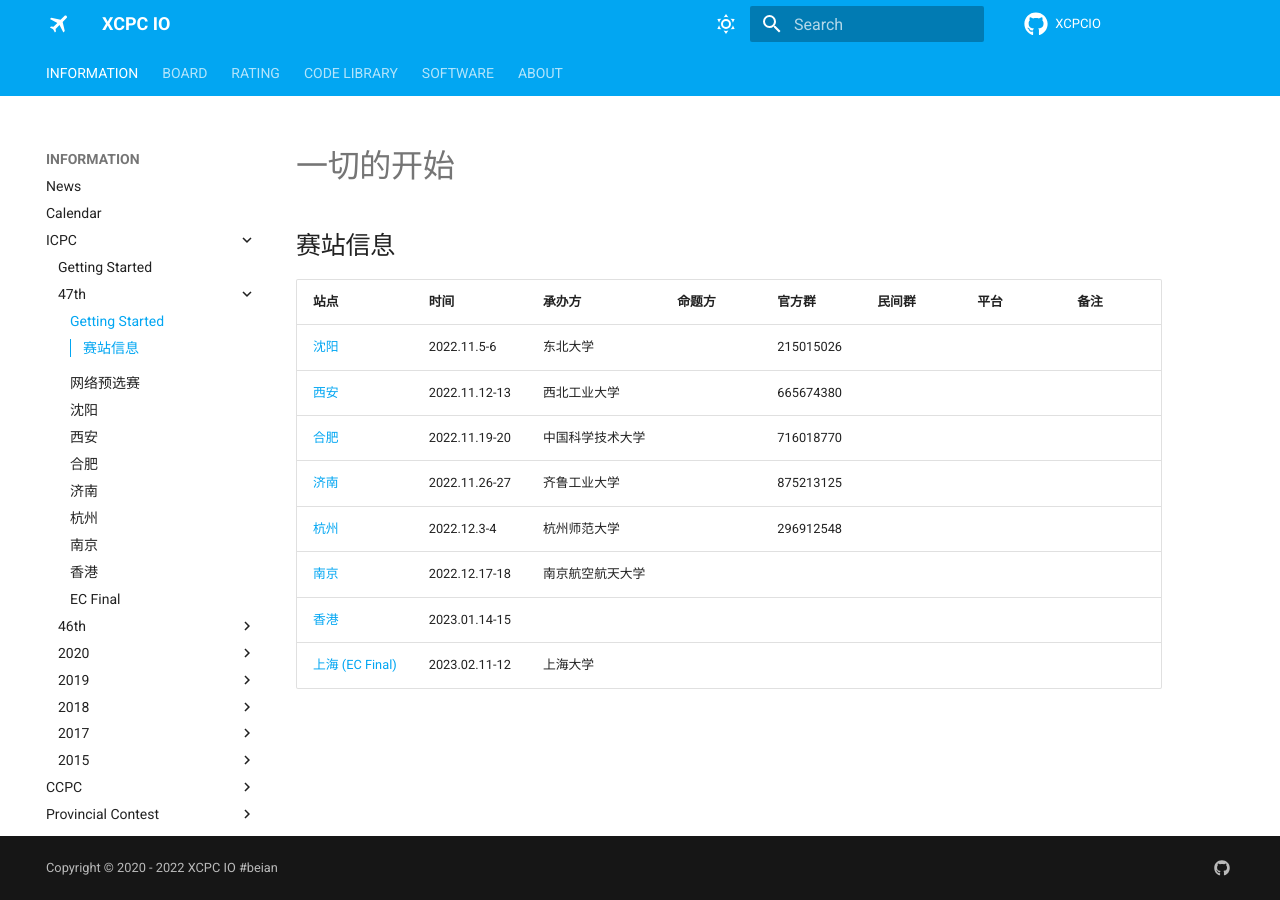
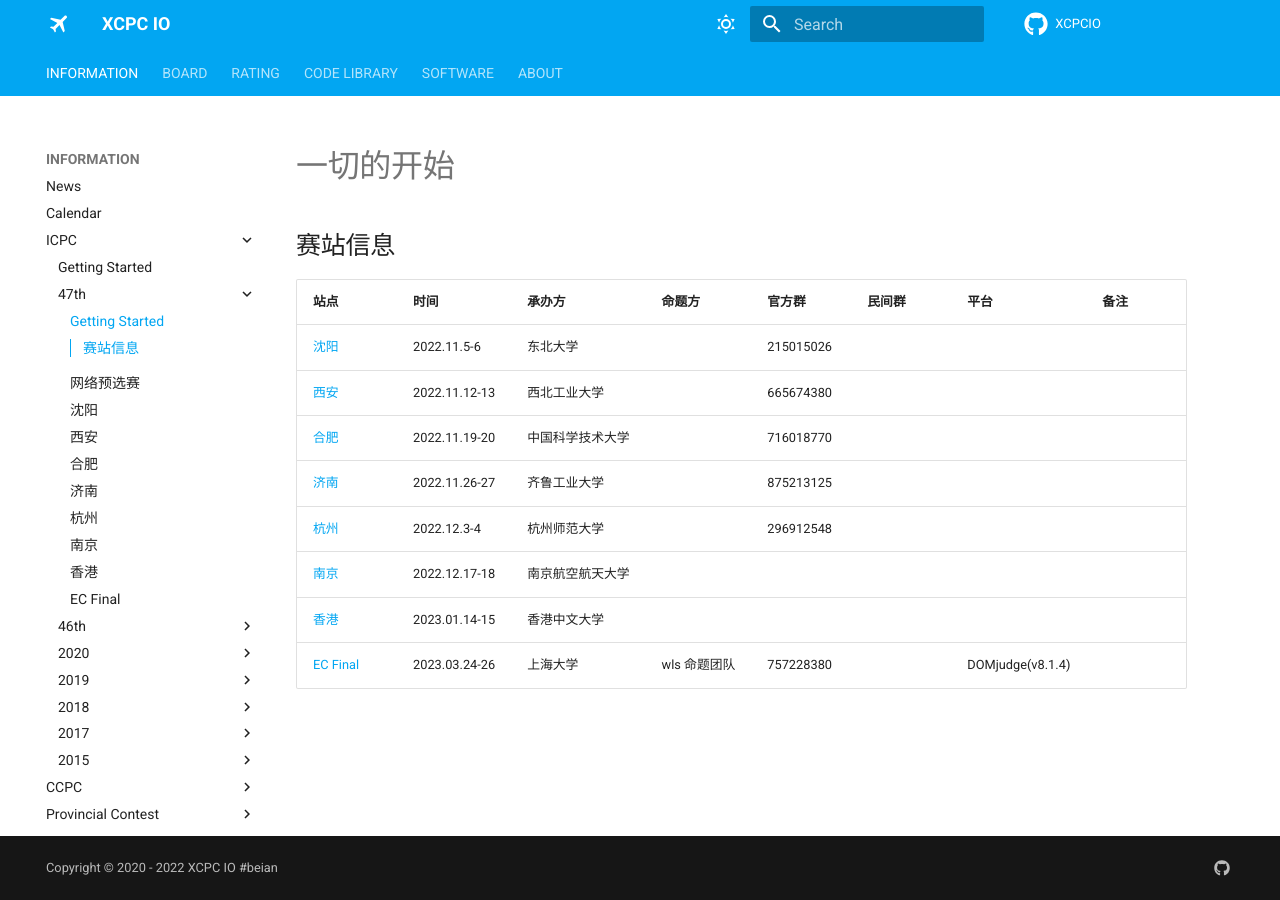
Before and after one commit to xcpcio/docs, an MkDocs documentation site: the page built from docs/info/icpc/47th/index.md, in a window 1280 px wide. Built offline with MkDocs 1.6.1 and Material for MkDocs 9.7.7, drawn with Linux system fonts in a browser that asks for light colours; comment, search, counter and statistics services are not loaded.

Commit message:
feat: 47th ec-final
Signed-off-by: Dup4 <lyuzhi.pan@gmail.com>

```diff
--- a/docs/info/icpc/47th/index.md
+++ b/docs/info/icpc/47th/index.md
@@ -2,13 +2,13 @@
 
 ## 赛站信息
 
-| 站点                             | 时间          | 承办方           | 命题方 | 官方群    | 民间群 | 平台 | 备注 |
-| :------------------------------- | :------------ | :--------------- | :----- | :-------- | :----- | :--- | :--- |
-| [沈阳](./shenyang.md)            | 2022.11.5-6   | 东北大学         |        | 215015026 |        |      |      |
-| [西安](./xian.md)                | 2022.11.12-13 | 西北工业大学     |        | 665674380 |        |      |      |
-| [合肥](./hefei.md)               | 2022.11.19-20 | 中国科学技术大学 |        | 716018770 |        |      |      |
-| [济南](./jinan.md)               | 2022.11.26-27 | 齐鲁工业大学     |        | 875213125 |        |      |      |
-| [杭州](./hangzhou.md)            | 2022.12.3-4   | 杭州师范大学     |        | 296912548 |        |      |      |
-| [南京](./nanjing.md)             | 2022.12.17-18 | 南京航空航天大学 |        |           |        |      |      |
-| [香港](./hongkong.md)            | 2023.01.14-15 |                  |        |           |        |      |      |
-| [上海 (EC Final)](./shanghai.md) | 2023.02.11-12 | 上海大学         |        |           |        |      |      |
+| 站点                  | 时间          | 承办方           | 命题方       | 官方群    | 民间群 | 平台             | 备注 |
+| :-------------------- | :------------ | :--------------- | :----------- | :-------- | :----- | :--------------- | :--- |
+| [沈阳](./shenyang.md) | 2022.11.5-6   | 东北大学         |              | 215015026 |        |                  |      |
+| [西安](./xian.md)     | 2022.11.12-13 | 西北工业大学     |              | 665674380 |        |                  |      |
+| [合肥](./hefei.md)    | 2022.11.19-20 | 中国科学技术大学 |              | 716018770 |        |                  |      |
+| [济南](./jinan.md)    | 2022.11.26-27 | 齐鲁工业大学     |              | 875213125 |        |                  |      |
+| [杭州](./hangzhou.md) | 2022.12.3-4   | 杭州师范大学     |              | 296912548 |        |                  |      |
+| [南京](./nanjing.md)  | 2022.12.17-18 | 南京航空航天大学 |              |           |        |                  |      |
+| [香港](./hongkong.md) | 2023.01.14-15 | 香港中文大学     |              |           |        |                  |      |
+| [EC Final](./ec.md)   | 2023.03.24-26 | 上海大学         | wls 命题团队 | 757228380 |        | DOMjudge(v8.1.4) |      |
```
Also changed, not shown: docs/info/icpc/2017/world-finals.md (line endings or trailing spaces).
